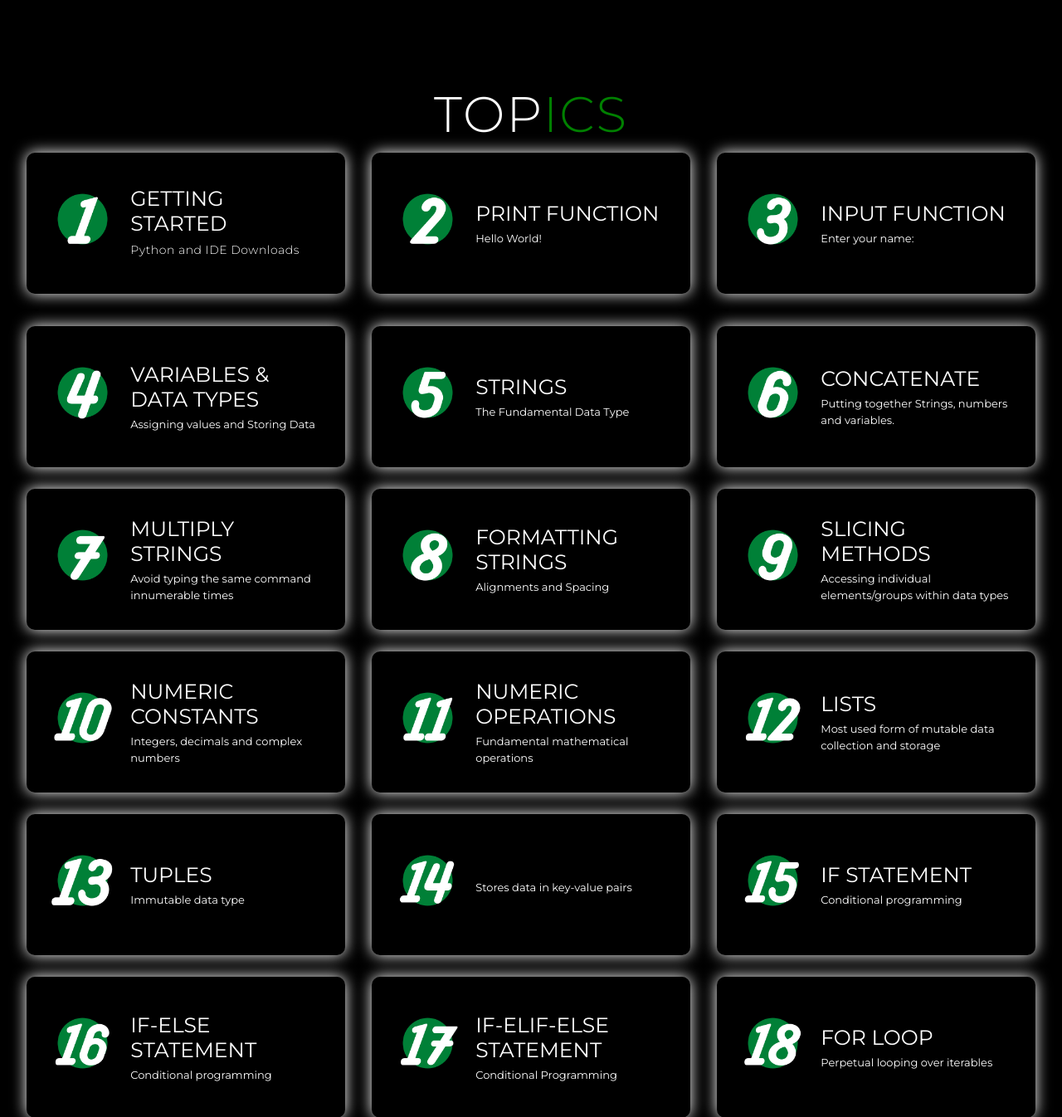
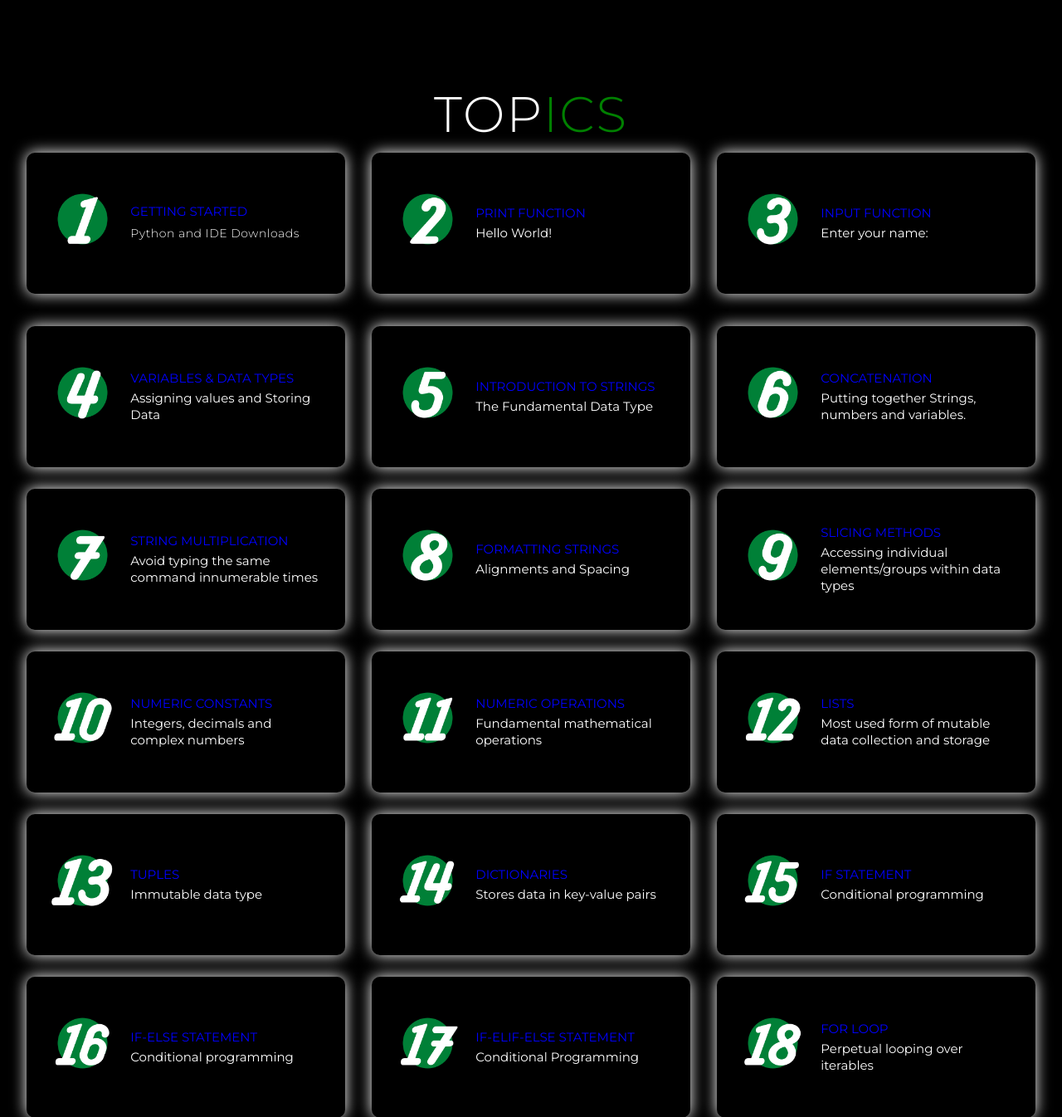
Before and after one commit to Chinmayeegade/SyntaxPython, a Django app: page / in a window 1280 px wide. Shown: the part 855-2201 px from the top of the page at 83% size. Run offline with Django 4.2, Linux system fonts and the light colour scheme.

Commit message:
Initial Commit

```diff
--- a/static/styles/homepage.css
+++ b/static/styles/homepage.css
@@ -524,12 +524,13 @@ p {
 	margin-bottom: 10px;
 }
 #contact .contact-info h1 {
-	font-size: 2.5rem;
+    color: blue;
+	font-size: 1.5rem;
 	font-weight: 500;
 	margin-bottom: 5px;
 }
 #contact .contact-info h2 {
-	font-size: 1.3rem;
+	font-size: 1 rem;
 	line-height: 2rem;
 	font-weight: 500;
 }
--- a/templates/home.html
+++ b/templates/home.html
@@ -119,7 +119,7 @@ HAPPY PROGRAMMING! :)</p>
           <div class="icon"><img src="{% static 'images/5.png' %}" /></div>
           <div class="contact-info">
             <a href="/d">
-            <h1>STRINGS</h1>
+            <h1>INTRODUCTION TO STRINGS</h1>
             <h2>The Fundamental Data Type</h2>
             </a>
           </div>
@@ -128,7 +128,7 @@ HAPPY PROGRAMMING! :)</p>
           <div class="icon"><img src="{% static 'images/6.png' %}" /></div>
           <div class="contact-info">
             <a href="/e">
-            <h1>CONCATENATE</h1>
+            <h1>CONCATENATION</h1>
             <h2>Putting together Strings, numbers and variables.</h2>
             </a>
           </div>
@@ -140,7 +140,7 @@ HAPPY PROGRAMMING! :)</p>
           <div class="icon"><img src="{% static 'images/7.png' %}" /></div>
           <div class="contact-info">
             <a href="/g">
-            <h1>MULTIPLY STRINGS</h1>
+            <h1>STRING MULTIPLICATION</h1>
             <h2>Avoid typing the same command innumerable times</h2>
             </a>
           </div>
@@ -209,7 +209,7 @@ HAPPY PROGRAMMING! :)</p>
           <div class="icon"><img src="{% static 'images/14.png' %}" /></div>
           <div class="contact-info">
             <a href="/n">
-            <h1><DICTIONARY></DICTIONARY></h1>
+            <h1>DICTIONARIES</h1>
             <h2>Stores data in key-value pairs</h2>
             </a>
           </div>
@@ -341,7 +341,6 @@ HAPPY PROGRAMMING! :)</p>
 
   </section>
   <!-- End Contact Section -->
-
 
 
 
```
